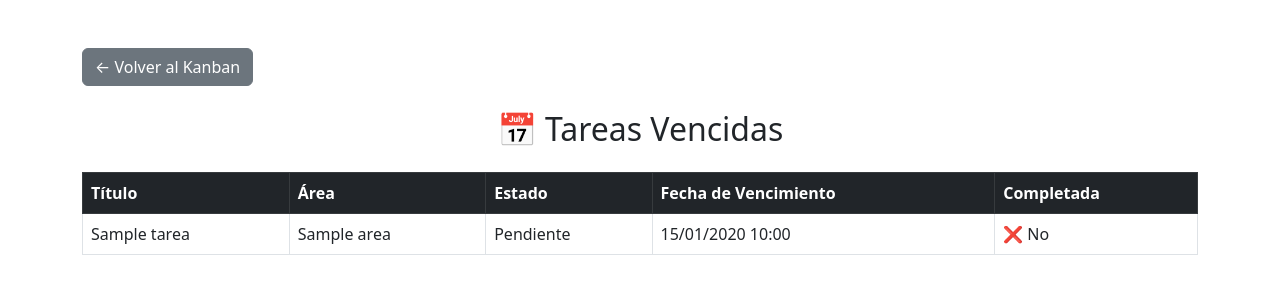
After one commit to rodrigocornejot/WeeinClass, a Django app: page /cursos/tareas_vencidas/ in a window 1280 px wide. The commit adds this page. Shown: the top 300 px of the page. Run offline with Django 5.2, Linux system fonts and the light colour scheme; a user stored in the database is signed in; tables that the repository leaves empty hold one stand-in row (values such as "Sample post").

```diff
--- a/cursos/models.py
+++ b/cursos/models.py
@@ -163,6 +163,7 @@ class Tarea(models.Model):
     area_asignada = models.ForeignKey(Area, related_name='tareas', on_delete=models.CASCADE)
     tarea_compartida = models.ManyToManyField(Area, related_name='tareas_compartidas', blank=True)
     tarea_delegada = models.ForeignKey('self', null=True, blank=True, on_delete=models.SET_NULL)
+    vencida = models.BooleanField(default=False)
 
     def __str__(self):
         return self.titulo
--- a/cursos/templates/cursos/kanban.html
+++ b/cursos/templates/cursos/kanban.html
@@ -14,7 +14,10 @@
 <div class="container mt-5">
     <!-- Botón Menu Principal arriba -->
     <div class="d-flex justify-content-between mb-4">
-        <a href="{% url 'menu_admin' %}" class="btn btn-secondary">← Menú Principal</a>
+        <div>
+            <a href="{% url 'menu_admin' %}" class="btn btn-secondary me-2">← Menú Principal</a>
+            <a href="{% url 'tareas_vencidas' %}" class="btn btn-outline-danger">📅 Ver Tareas Vencidas</a>
+        </div>
         <a href="{% url 'crear_tarea' %}" class="btn btn-success">➕ Nueva Tarea</a>
     </div>
 
--- a/cursos/templates/cursos/kanban_card.html
+++ b/cursos/templates/cursos/kanban_card.html
@@ -31,7 +31,7 @@
         </div>
     {% elif tarea.estado == 'en_proceso' %}
         <div class="mt-2">
-            <button class="btn btn-sm btn-success w-100" onclick="actualizarEstado({{ tarea.id }}, 'completada')">✔ Completar</button>
+            <button class="btn btn-sm btn-warning w-100" onclick="actualizarEstado({{ tarea.id }}, 'completada')">✔ Completar</button>
         </div>
     {% elif tarea.estado == 'completada' %}
         <span class="badge bg-success mt-2">✔ Completada</span>
--- /dev/null
+++ b/cursos/templates/cursos/tareas_vencidas.html
@@ -0,0 +1,49 @@
+{% load static %}
+<!DOCTYPE html>
+<html lang="es">
+<head>
+    <meta charset="UTF-8">
+    <title>Tareas Vencidas</title>
+    <link href="https://cdn.jsdelivr.net/npm/bootstrap@5.2.3/dist/css/bootstrap.min.css" rel="stylesheet">
+</head>
+<body class="container mt-5">
+    <div class="d-flex justify-content-between mb-4">
+        <a href="{% url 'kanban' %}" class="btn btn-secondary">← Volver al Kanban</a>
+    </div>
+
+    <h2 class="text-center mb-4">📅 Tareas Vencidas</h2>
+
+    <table class="table table-bordered table-hover">
+        <thead class="table-dark">
+            <tr>
+                <th>Título</th>
+                <th>Área</th>
+                <th>Estado</th>
+                <th>Fecha de Vencimiento</th>
+                <th>Completada</th>
+            </tr>
+        </thead>
+        <tbody>
+            {% for tarea in tareas %}
+            <tr>
+                <td>{{ tarea.titulo }}</td>
+                <td>{{ tarea.area_asignada.nombre }}</td>
+                <td>{{ tarea.estado|title }}</td>
+                <td>{{ tarea.fecha_vencimiento|date:"d/m/Y H:i" }}</td>
+                <td>
+                    {% if tarea.estado == 'completada' %}
+                        ✅ Sí
+                    {% else %}
+                        ❌ No
+                    {% endif %}
+                </td>
+            </tr>
+            {% empty %}
+            <tr>
+                <td colspan="5" class="text-center">No hay tareas vencidas.</td>
+            </tr>
+            {% endfor %}
+        </tbody>
+    </table>
+</body>
+</html>
--- a/cursos/urls.py
+++ b/cursos/urls.py
@@ -25,7 +25,7 @@ from .views import (
 
     kanban, crear_tarea, actualizar_estado_tarea, mi_login_view, actualizar_fecha_evento,
 
-    eventos_json
+    eventos_json, actualizar_tareas_vencidas, tareas_vencidas
 )
 
 urlpatterns = [
@@ -69,4 +69,7 @@ urlpatterns = [
     path('eliminar_alumno/<int:alumno_id>/', eliminar_alumno, name='eliminar_alumno'),
     path('editar_matricula/<int:matricula_id>/', editar_matricula, name='editar_matricula'),
     path('eliminar_matricula/<int:matricula_id>/', eliminar_matricula, name='eliminar_matricula'),
+    path('tareas_vencidas/', tareas_vencidas, name='tareas_vencidas'),
+    path('actualizar_vencidas/', actualizar_tareas_vencidas, name='actualizar_tareas_vencidas'),
+
 ]
--- a/cursos/views.py
+++ b/cursos/views.py
@@ -2,6 +2,8 @@ import json
 import openpyxl
 import traceback
 import calendar
+
+from django.core.paginator import Paginator
 from rest_framework.generics import ListAPIView
 from rest_framework import viewsets
 from django.shortcuts import render, redirect, get_object_or_404
@@ -27,7 +29,7 @@ from rest_framework.viewsets import ReadOnlyModelViewSet, ModelViewSet
 from django.views import View
 from django.contrib.auth.decorators import login_required, user_passes_test
 from .utils import crear_asistencias_para_matricula  # Importar la función
-
+import ast
 CURSO_COLORES = {
     'VARIADORES DE FRECUENCIA': '#33FF57',
     'REDES INDUSTRIALES': '#b328ca',
@@ -299,29 +301,22 @@ def lista_cursos(request):
     return render(request, 'cursos/lista_cursos.html', {'cursos': cursos})
 
 def lista_matriculas(request):
-    matriculas = Matricula.objects.select_related("alumno", "curso").all()
-    #matriculas = Matricula.objects.exclude(id__isnull=True)
-    data = [
-        {
-            "id": m.id,
-            "alumno": m.alumno.nombre,
-            "curso": m.curso.nombre,
-            "modalidad": m.get_modalidad_display(),
-            "turno": m.get_turno_display(),
-            "dias_estudio": m.dias_estudio,
-            "saldo_pendiente": float(m.saldo_pendiente),
-        }
-        for m in matriculas
-    ]
-    return JsonResponse(data, safe=False)
+    # Obtener todas las matrículas
+    matriculas_qs = Matricula.objects.all()
 
-import json
-from datetime import date, timedelta
-import calendar
-from django.shortcuts import render
-from django.http import JsonResponse
-from django.db.models import Q
-from .models import Matricula, Curso, Asistencia
+    # Paginación
+    paginator = Paginator(matriculas_qs, 10)  # Mostrar 10 registros por página
+    page_number = request.GET.get('page')
+    page_obj = paginator.get_page(page_number)
+
+    # Obtener todos los cursos para el filtro
+    cursos = Curso.objects.all()
+
+    # Pasar los datos a la plantilla
+    return render(request, 'cursos/lista_matriculas.html', {
+        'matriculas': page_obj,
+        'cursos': cursos
+    })
 
 def registrar_asistencia(request):
     if request.method == "POST":
@@ -591,32 +586,39 @@ def registrar_alumnos(request):
 
     return render(request, 'cursos/registrar_alumnos.html')
 
-def lista_matriculas(request):
-    matriculas = Matricula.objects.all()
+def kanban(request):
+    ahora = timezone.now()
 
-    import ast
-    for m in matriculas:
-        try:
-            dias_lista = ast.literal_eval(m.dias_estudio)
-            m.dias_estudio = ", ".join(dias_lista)
-        except:
-            pass
+    # Marcar como vencidas las tareas cuya fecha ya pasó y aún no fueron completadas
+    Tarea.objects.filter(fecha_vencimiento__lt=ahora, estado__in=['pendiente', 'en_proceso'], vencida=False).update(vencida=True)
 
-    return render(request, 'cursos/lista_matriculas.html', {'matriculas': matriculas})
-
-
-def kanban(request):
     user = request.user
 
     if user.groups.filter(name='Marketing').exists():
-        tareas = Tarea.objects.filter(area_asignada__nombre='Marketing')
+        tareas = Tarea.objects.filter(area_asignada__nombre='Marketing', vencida=False)
     elif user.groups.filter(name='Profesores').exists():
-        tareas = Tarea.objects.filter(area_asignada__nombre='Profesores')
+        tareas = Tarea.objects.filter(area_asignada__nombre='Profesores', vencida=False)
     else:
-        tareas = Tarea.objects.all()
+        tareas = Tarea.objects.filter(vencida=False)
 
     return render(request, 'cursos/kanban.html', {'tareas': tareas})
 
+@login_required
+def actualizar_tareas_vencidas(request):
+    ahora = timezone.now()
+    Tarea.objects.filter(fecha_vencimiento__lt=ahora, vencida=False).update(vencida=True)
+    return redirect('kanban')
+
+@login_required
+def tareas_vencidas(request):
+    if request.user.groups.filter(name='Marketing').exists():
+        tareas = Tarea.objects.filter(vencida=True, area_asignada__nombre='Marketing')
+    elif request.user.groups.filter(name='Profesores').exists():
+        tareas = Tarea.objects.filter(vencida=True, area_asignada__nombre='Profesores')
+    else:
+        tareas = Tarea.objects.filter(vencida=True)
+
+    return render(request, 'cursos/tareas_vencidas.html', {'tareas': tareas})
 
 def crear_tarea(request):
     if request.method == 'POST':
```
Also changed, not shown: cursos/templates/cursos/lista_matriculas.html (+25 -6 lines), cursos/migrations/0016_tarea_vencida.py (added).
